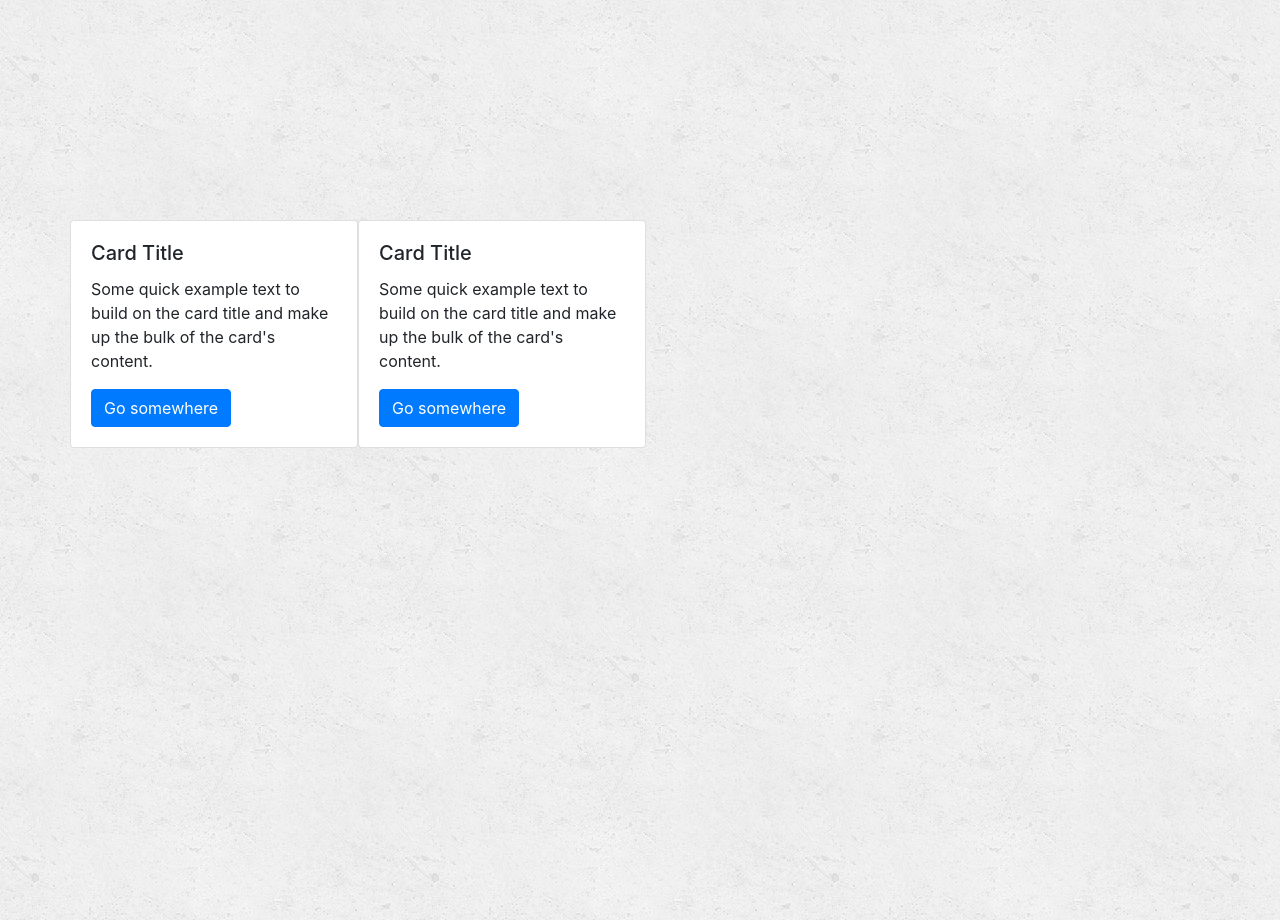
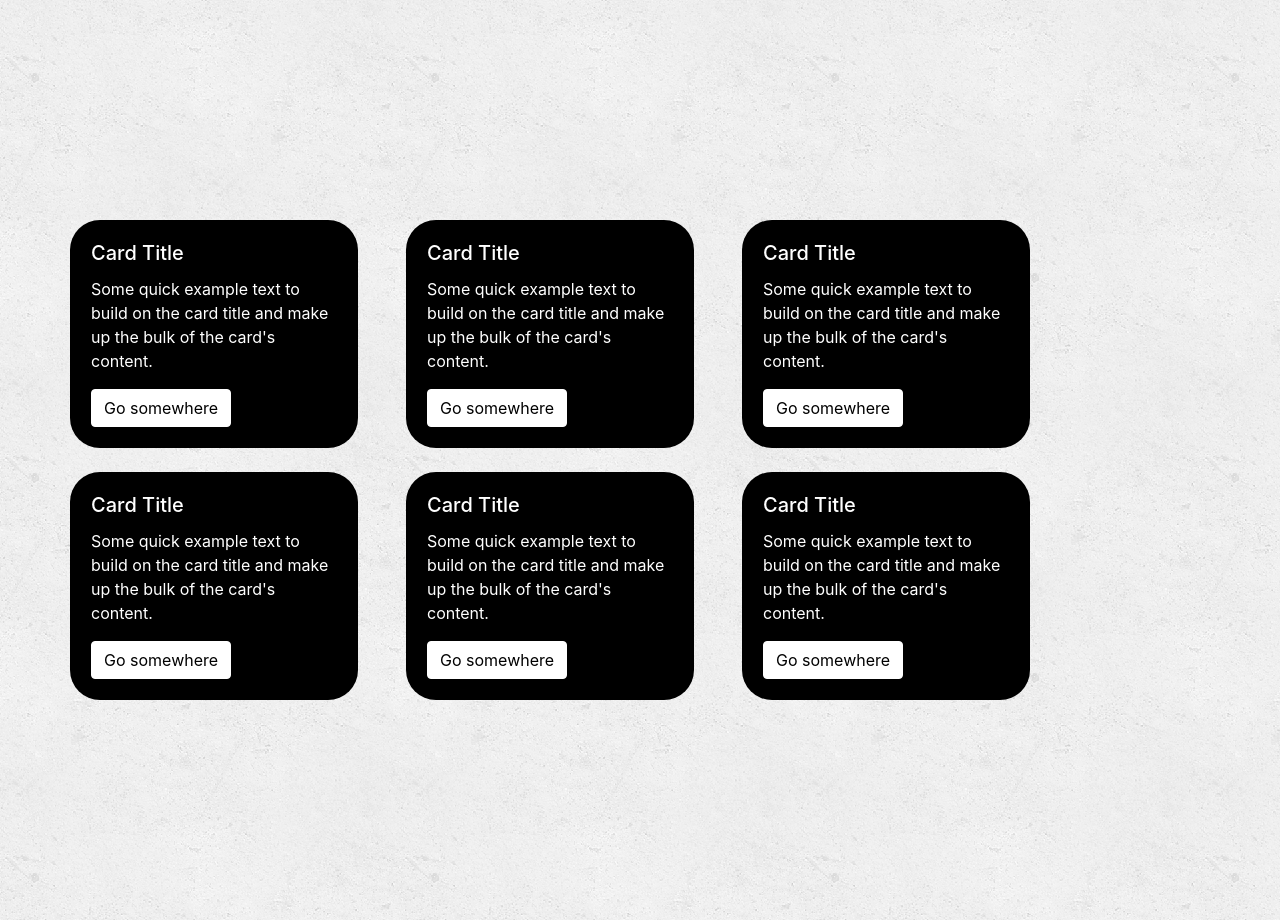
Before and after one commit to Ihsaan-Ahmad/My-Portfolio, a React (Create React App) app: page / in a window 1280 px wide. Shown: the part 1480-2400 px from the top of the page. Built offline with nearby package versions, Linux system fonts and the light colour scheme.

Commit message:
added cards into portfolio component with clean code

```diff
--- a/src/App.css
+++ b/src/App.css
@@ -66,6 +66,22 @@ html {
   top: 100px;
 }
 
+.portfolio-section span {
+  padding-right: 3em;
+}
+
+.portfolio-section div.card {
+  background-color: black;
+  color: white;
+  border-radius: 30px;
+}
+
+.portfolio-section button {
+  background-color: white;
+  color: black;
+  border-color: white;
+}
+
 .contact-section {
   height: 100vh;
   background-image: url("./components/images/concrete_seamless.png");
@@ -95,7 +111,7 @@ footer {
 
 /* mouse over link */
 a:hover {
-  color: gray !important;
+  color: grey !important;
 }
 
 /* selected link */
@@ -109,6 +125,11 @@ a:link {
 
 a:visited {
   color: black;
+}
+
+.portfolio-section button:hover {
+  background-color: grey;
+  border-color: grey;
 }
 
 @media only screen and (max-width: 426px) {
--- a/src/sections/Portfolio.js
+++ b/src/sections/Portfolio.js
@@ -18,6 +18,54 @@ class Portfolio extends Component {
                 <Button variant="primary">Go somewhere</Button>
               </Card.Body>
             </Card>
+            <span></span>
+            <Card style={{ width: "18rem" }}>
+              <Card.Body>
+                <Card.Title>Card Title</Card.Title>
+                <Card.Text>
+                  Some quick example text to build on the card title and make up
+                  the bulk of the card's content.
+                </Card.Text>
+                <Button variant="primary">Go somewhere</Button>
+              </Card.Body>
+            </Card>
+            <span></span>
+            <Card style={{ width: "18rem" }}>
+              <Card.Body>
+                <Card.Title>Card Title</Card.Title>
+                <Card.Text>
+                  Some quick example text to build on the card title and make up
+                  the bulk of the card's content.
+                </Card.Text>
+                <Button variant="primary">Go somewhere</Button>
+              </Card.Body>
+            </Card>
+            <span></span>
+          </Row>
+          <br></br>
+          <Row>
+            <Card style={{ width: "18rem" }}>
+              <Card.Body>
+                <Card.Title>Card Title</Card.Title>
+                <Card.Text>
+                  Some quick example text to build on the card title and make up
+                  the bulk of the card's content.
+                </Card.Text>
+                <Button variant="primary">Go somewhere</Button>
+              </Card.Body>
+            </Card>
+            <span></span>
+            <Card style={{ width: "18rem" }}>
+              <Card.Body>
+                <Card.Title>Card Title</Card.Title>
+                <Card.Text>
+                  Some quick example text to build on the card title and make up
+                  the bulk of the card's content.
+                </Card.Text>
+                <Button variant="primary">Go somewhere</Button>
+              </Card.Body>
+            </Card>
+            <span></span>
             <Card style={{ width: "18rem" }}>
               <Card.Body>
                 <Card.Title>Card Title</Card.Title>
```
